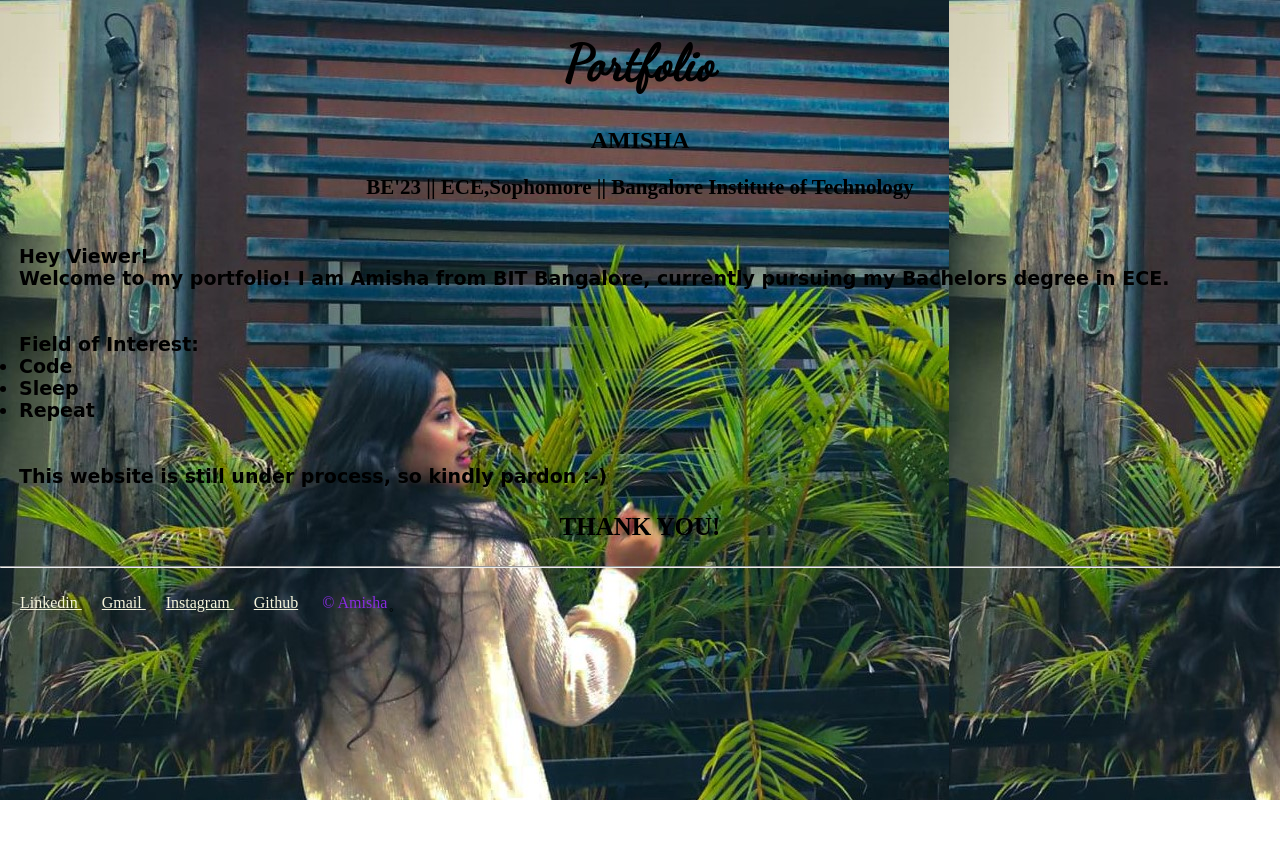
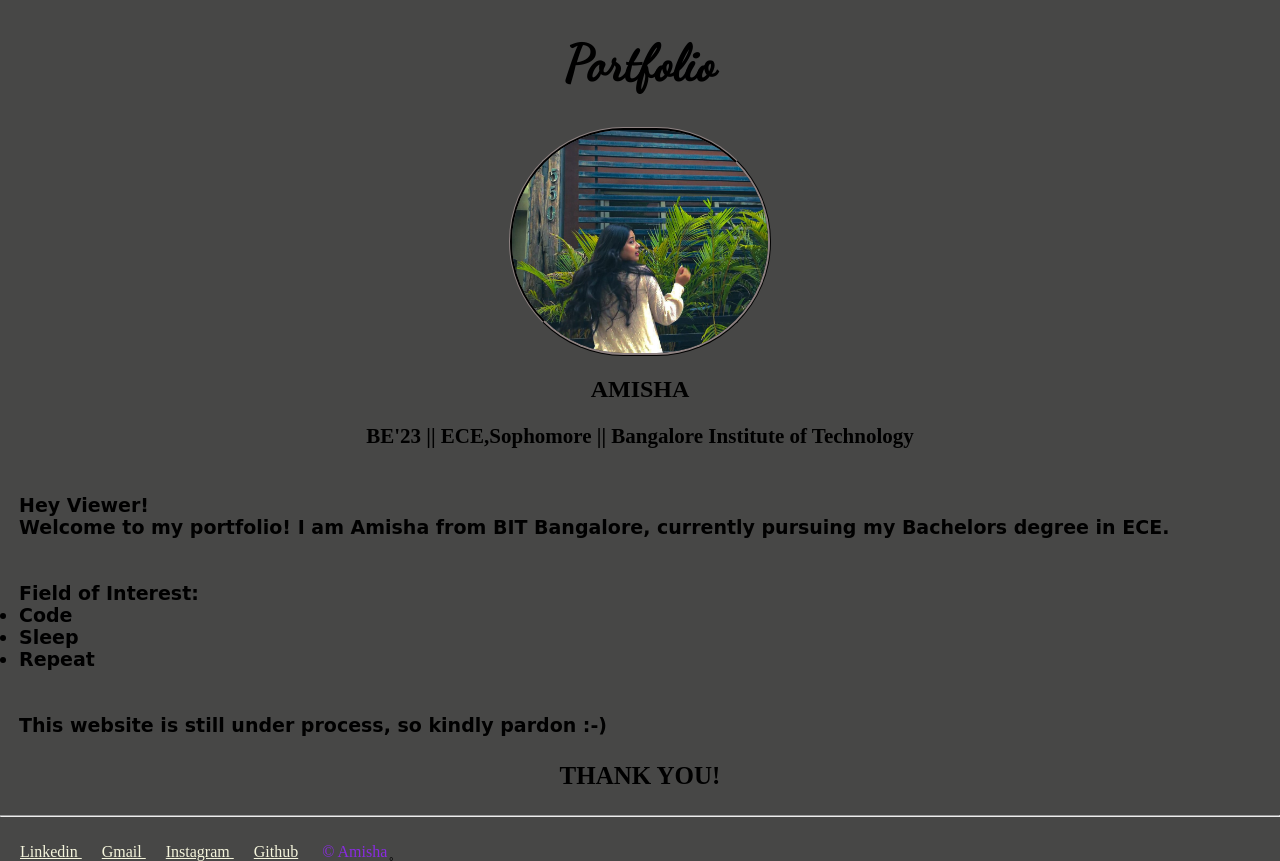
Before and after one commit to amisha0-0/portfolio, a plain HTML site: page docs/index.html in a window 1280 px wide. Before the commit the page ends 800 px from the top, so only its background shows below. Drawn offline with Linux system fonts and the light colour scheme.

Commit message:
Update index.html

```diff
--- a/docs/index.html
+++ b/docs/index.html
@@ -9,10 +9,10 @@
     <link href="https://fonts.googleapis.com/css2?family=Dancing+Script&display=swap" rel="stylesheet">
     <style>
         body{
-            /* background-color: rgb(71, 71, 70); */
+            background-color: rgb(71, 71, 70);
             margin: 0px;
             padding: 0px;
-            background: url("Amishacopy.jpeg");
+/*             background: url("Amishacopy.jpeg"); */
 
         }
         h1{
@@ -59,11 +59,15 @@
             text-align: center;
             font-weight: bold;
         }
+        a:hover{
+            cursor:pointer;
+            background-color:grey;
+        }
     </style>
 </head>
 <body>
     <h1>Portfolio</h1>
-    <!-- <img src="Amishacopy.jpeg" alt="Amisha Pic" id="pic"> -->
+    <img src="Amishacopy.jpeg" alt="Amisha Pic" id="pic">
     <h2>AMISHA</h2>
     <h3>BE'23 || ECE,Sophomore || Bangalore Institute of Technology</h3>
 
@@ -82,9 +86,9 @@
     <hr>
         <br>
         <a class="links" href="https://www.linkedin.com/in/amisha-08a7731ab/" target="_blank">Linkedin </a>
-        <a class="links" href="https://sinhaamisha194@gmail.com" target="_blank">Gmail </a>
+        <a class="links" href="https://mailto:sinhaamisha194@gmail.com" target="_blank">Gmail </a>
         <a class="links" href="https://www.instagram.com/amisha_19.4/" target="_blank">Instagram </a>
-        <a class="links" href="https://github.com/AMISHA19" target="_blank">Github</a>
+        <a class="links" href="https://github.com/amisha0-0" target="_blank">Github</a>
         <a class="links" style="color: blueviolet;">&copy; Amisha</a>
 
 </body>
```
